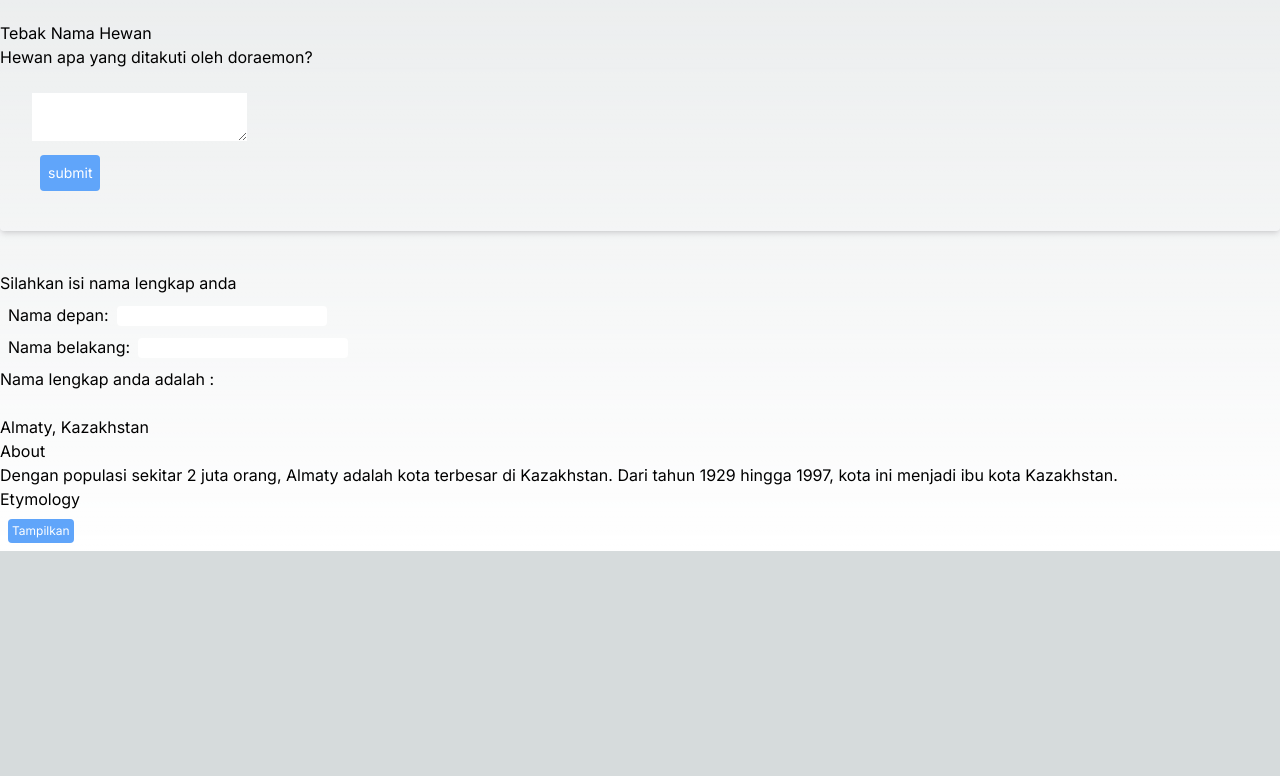
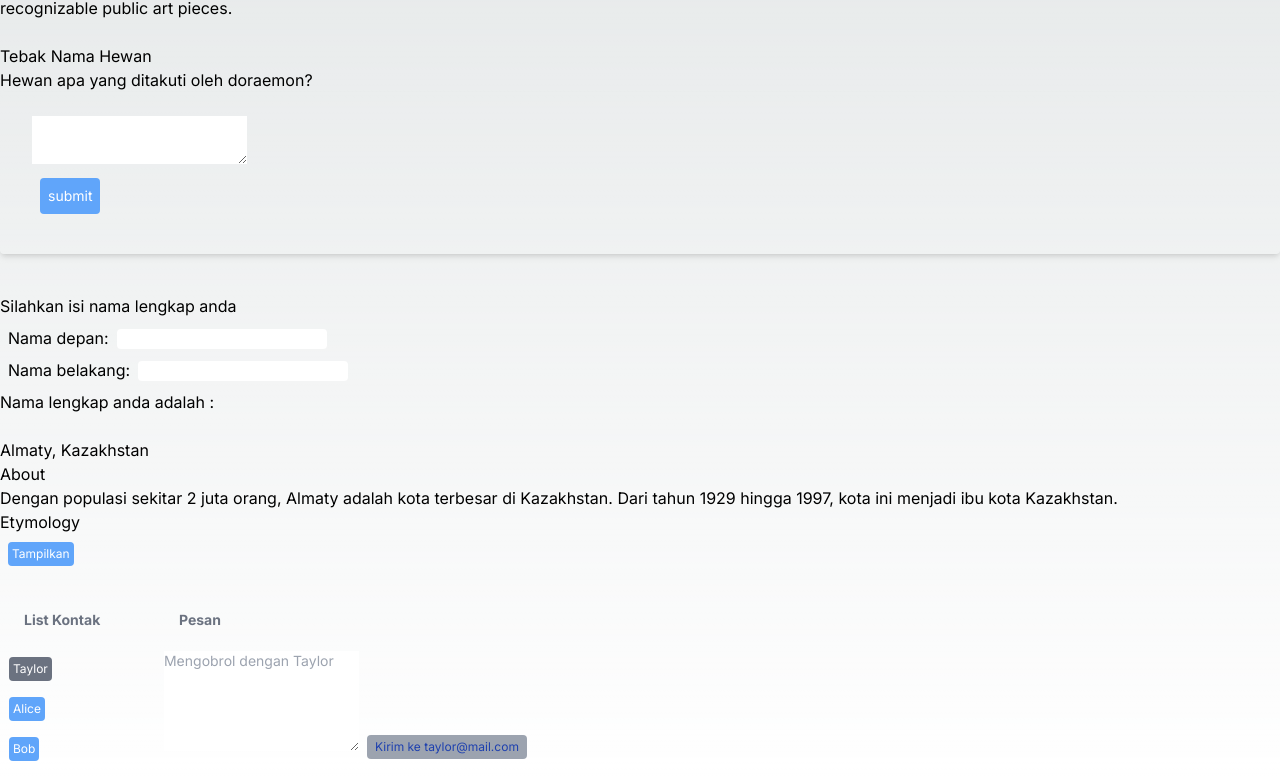
Before and after one commit to novalzahwanfhalma/PBF, a React app in the folder pratikum-4_event-state/: page / in a window 1280 px wide. Shown: the part 641-1417 px from the top of the page. Before the commit the page ends 1192 px from the top, so only its background shows below. Built offline with nearby package versions, Linux system fonts and the light colour scheme.

Commit message:
pratikum-6_langkah-2

```diff
--- a/pratikum-4_event-state/src/app/page.tsx
+++ b/pratikum-4_event-state/src/app/page.tsx
@@ -1,31 +1,35 @@
 "use client";
-import Tombol_l, { Tombol_2, Tombol_3 } from "@/components/button";
+import React from "react";
+import Tombol_1, { Tombol_2, Tombol_3 } from "@/components/button";
+import Gallery from "@/components/gallery";
 import Form, { Form_2 } from "@/components/form";
-import Gallery from "@/components/gallery";
 import Accordion from "@/components/accordion";
+import Chat from "@/components/chat";
 
 export default function Home() {
   return (
     <>
       <div className="container mx-auto">
         <h2>Kuis Kota</h2>
-    <Tombol_l />
-    <hr></hr>
+        <Tombol_1 />
+        <hr />
         <Tombol_2 isiPesan="Ini Pesanku" namaTombol="Pesan" />
       </div>
-  <hr></hr>
+      <br />
       <div className="bg-red-300" onClick={() => alert('Parent Element : Div')}>
         <Tombol_3 isiPesan="Child Element : Tombol-1" namaTombol="Tombol-1" />
         <Tombol_3 isiPesan="Child Element : Tombol-2" namaTombol="Tombol-2" />
       </div>
-  <br></br>
+      <br />
       <Gallery />
-  <br></br>
+      <br />
       <Form />
-  <br></br>
+      <br />
       <Form_2 />
-  <br></br>
+      <br />
       <Accordion />
+      <br />
+      <Chat />
     </>
   );
 }
--- /dev/null
+++ b/pratikum-4_event-state/src/components/chat.tsx
@@ -0,0 +1,85 @@
+import { useState } from 'react';
+
+const contacts = [
+  { name: 'Taylor', email: 'taylor@mail.com' },
+  { name: 'Alice', email: 'alice@mail.com' },
+  { name: 'Bob', email: 'bob@mail.com' },
+];
+
+export function ContactList({ contacts, selectedContact, onSelect }) {
+  return (
+    <section className="contact-list">
+      <ul className="w-full">
+        {contacts.map((contact) => (
+          <li key={contact.email}>
+            <button
+              className={`text-xs bg-blue-400 rounded p-1 m-2 text-white ${selectedContact === contact ? 'bg-gray-500' : ''}`}
+              onClick={() => onSelect(contact)}
+            >
+              {contact.name}
+            </button>
+          </li>
+        ))}
+      </ul>
+    </section>
+  );
+}
+
+export function Chat({ contact }) {
+  const [text, setText] = useState('');
+
+  const handleSendMessage = () => {
+    // Add logic to send message
+    console.log('Message sent:', text);
+    setText('');
+  };
+
+  return (
+    <section className="chat m-2">
+      <textarea
+        rows={5}
+        value={text}
+        placeholder={`Mengobrol dengan ${contact.name}`}
+        onChange={(e) => setText(e.target.value)}
+      />
+      <button
+        className="text-xs bg-gray-400 rounded px-2 py-1 m-2 text-blue-800"
+        disabled={!text}
+        onClick={handleSendMessage}
+      >
+        Kirim ke {contact.email}
+      </button>
+    </section>
+  );
+}
+
+export default function Messenger() {
+  const [selectedContact, setSelectedContact] = useState(contacts[0]);
+
+  return (
+    <div>
+      <table className="w-1/2 text-sm text-left text-gray-500 dark:text-gray-400">
+        <thead>
+          <tr>
+            <th scope="col" className="px-6 py-3">
+              List Kontak
+            </th>
+            <th scope="col" className="px-6 py-3">
+              Pesan
+            </th>
+          </tr>
+        </thead>
+        <tbody>
+          <tr>
+            <td>
+              <ContactList contacts={contacts} selectedContact={selectedContact} onSelect={setSelectedContact} />
+            </td>
+            <td>
+              <Chat contact={selectedContact} />
+            </td>
+          </tr>
+        </tbody>
+      </table>
+    </div>
+  );
+}
```
Also changed, not shown: pratikum-4_event-state/README.md, pratikum-4_event-state/img/prak-6.png (added). Lines whose indentation alone changed are shown as unchanged.
